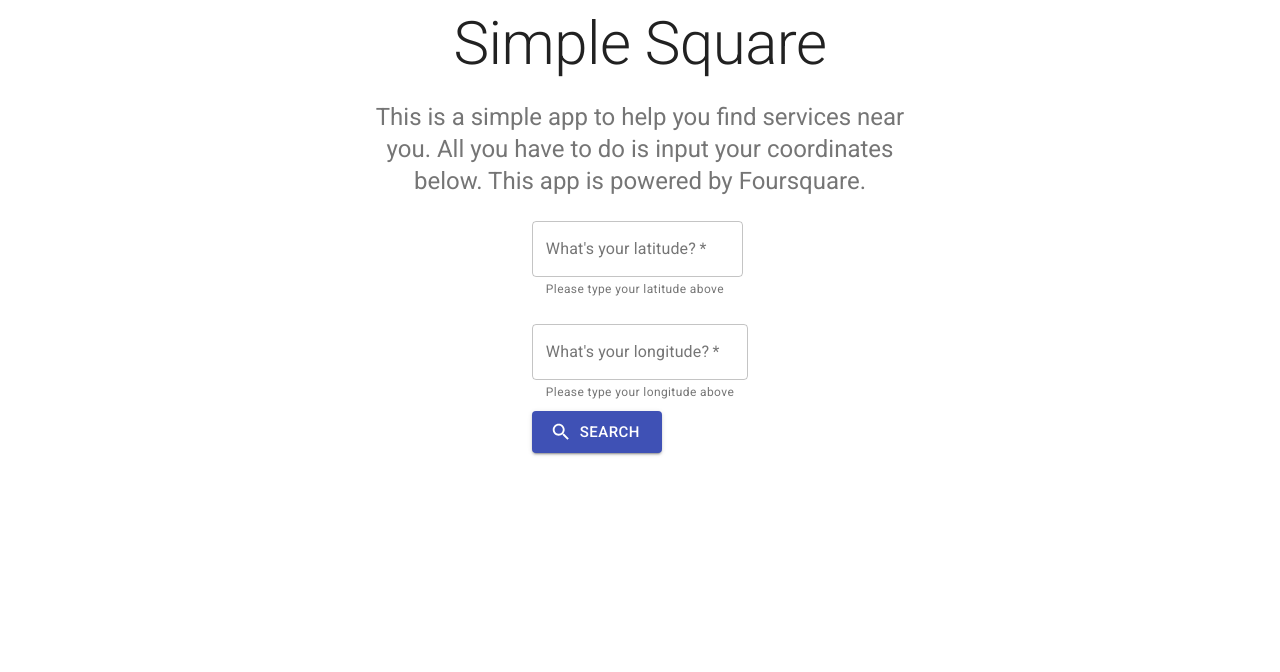
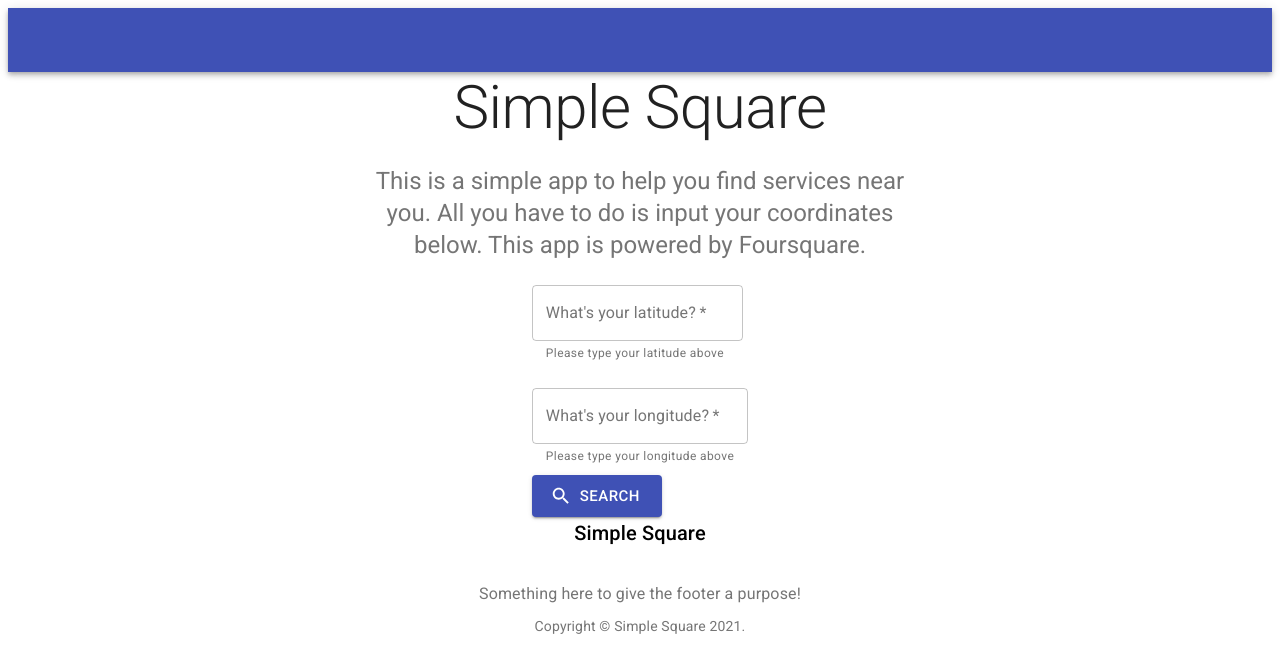
Before and after one commit to marcelala/simple-foursquare, a React (Create React App) app: page / in a window 1280 px wide. Shown: the top 672 px of the page. Built offline with nearby package versions, Linux system fonts and the light colour scheme.

Commit message:
venueInfo, header and footer components added

```diff
--- a/src/App.jsx
+++ b/src/App.jsx
@@ -2,8 +2,9 @@
 import React from 'react';
 import axios from 'axios';
 //project files
+import Header from './components/Header';
 import Hero from './components/Hero';
-
+import Footer from './components/Footer';
 const baseURL = "https://api.foursquare.com/v2/venues/explore/";
 
 
@@ -12,9 +13,9 @@ export default function App() {
 
   return (
     <div className="App">
-      <header className="App-header">
-      </header>
-      <Hero/>
+      <Header/>
+      <Hero />
+      <Footer/>
     </div>
   );
 }
--- a/src/components/Card.jsx
+++ b/src/components/Card.jsx
@@ -28,8 +28,9 @@ const useStyles = makeStyles((theme) => ({
   },
 }));
 export default function Card({ venueInfo }) {
-  const classes = useStyles();
-
+  //constants
+    const { name, distance, adress, latitude, longitude, category } = venue;
+    const classes = useStyles();
   return (
     <div>
       <Grid item key={card} xs={12} sm={6} md={4}>
--- a/src/components/Footer.jsx
+++ b/src/components/Footer.jsx
@@ -1,15 +1,45 @@
-import React from 'react'
+import { Link, Typography, Grid } from "@material-ui/core";
+import React from "react";
 
 export default function Footer() {
+  const Copyright = () => {
     return (
-        <footer>
-        <Typography variant="h6" align="center" gutterBottom>
-          Footer
-        </Typography>
-        <Typography variant="subtitle1" align="center" color="textSecondary" component="p">
+      <Typography variant="body2" color="textSecondary" align="center">
+        {"Copyright © "}
+        <Link color="inherit" href="https://material-ui.com/">
+          Simple Square
+        </Link>{" "}
+        {new Date().getFullYear()}
+        {"."}
+      </Typography>
+    );
+  };
+  return (
+    <footer>
+      <Grid
+        container
+        spacing={2}
+        direction="column"
+        justifyContent="center"
+        alignItems="center"
+        margin="normal"
+      >
+        <Grid item>
+          <Typography variant="h6" align="center" gutterBottom>
+            Simple Square
+          </Typography>
+        </Grid>
+        <Grid item></Grid>
+        <Typography
+          variant="subtitle1"
+          align="center"
+          color="textSecondary"
+          component="p"
+        >
           Something here to give the footer a purpose!
         </Typography>
-        <Copyright />
-      </footer>
-    )
+        <Grid item>{Copyright()}</Grid>
+      </Grid>
+    </footer>
+  );
 }
--- a/src/components/Header.jsx
+++ b/src/components/Header.jsx
@@ -1,9 +1,13 @@
-import React from 'react'
+//npm packages
+import React from "react";
+import { AppBar, Toolbar } from "@material-ui/core";
 
 export default function Header() {
-    return (
-        <div>
-
-        </div>
-    )
+  return (
+    <div>
+      <AppBar position="relative">
+        <Toolbar></Toolbar>
+      </AppBar>
+    </div>
+  );
 }
--- a/src/components/SearchForm.jsx
+++ b/src/components/SearchForm.jsx
@@ -3,12 +3,14 @@ import { TextField, FormControl, Button, Grid } from "@material-ui/core";
 import Search from "@material-ui/icons/Search";
 
 export default function SearchForm({}) {
+  //state
     const [query, setQuery] = useState({
     latitude: "",
     longitude: "",
     });
-
-  function handleChange(event) {
+    const [errors, setErrors] = useState({});
+//methods
+    const handleChange = (event) => {
         event.preventDefault();
         const { name, value } = event.target;
         setQuery({
@@ -16,8 +18,21 @@ export default function SearchForm({}) {
             [name]: value,
         });
         console.log(query);
+    };
+    const handleSubmit = async (e) => {
+        e.preventDefault();
+        if (isValid()) {
+            await getResults(query);
         }
-  function handleSubmit(event) {}
+    };
+
+    const isValid = () => {
+        Object.values(errors).every((x) => x === "");
+    };
+
+    const getResults = () => {
+
+    }
 
   return (
     <div>
```
Also changed, not shown: src/components/VenueInfo.jsx (+10 -0 lines). Lines whose indentation alone changed are shown as unchanged.
